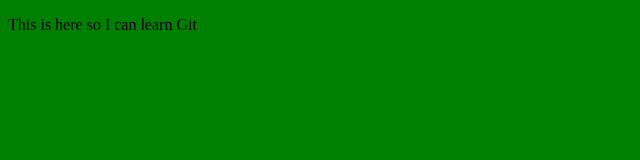
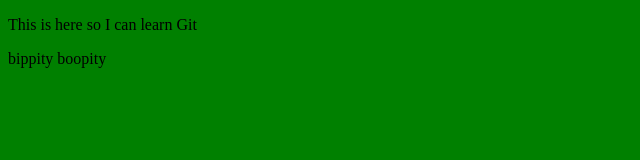
Before and after one commit to drosen504/learn-gh, a plain HTML site: page index.html in a window 1280 px wide. Shown: the full height of the page, 0-640 px from the left. Drawn offline with Linux system fonts and the light colour scheme.

Commit message:
added bippity

```diff
--- a/index.html
+++ b/index.html
@@ -8,3 +8,5 @@
   <p>This is here so I can learn Git</p>
 </body>
 </html>
+
+bippity boopity
```
